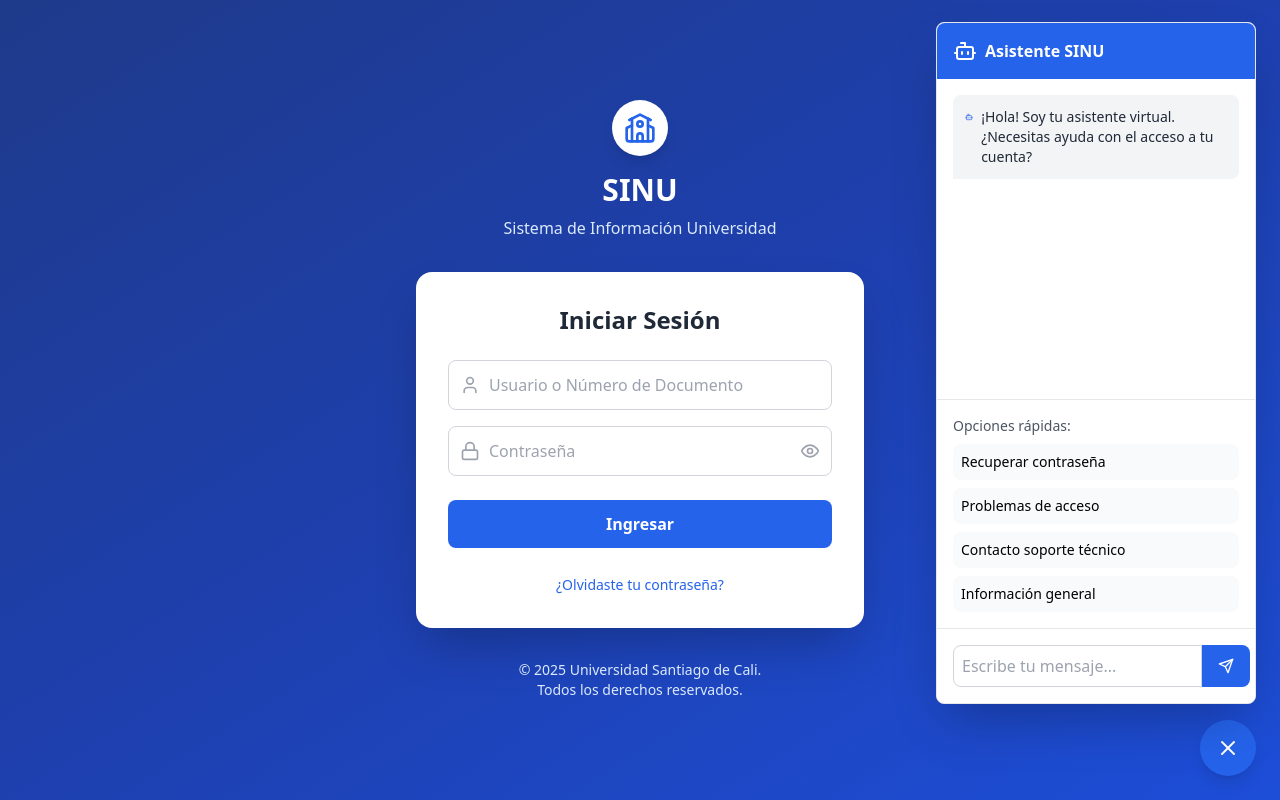
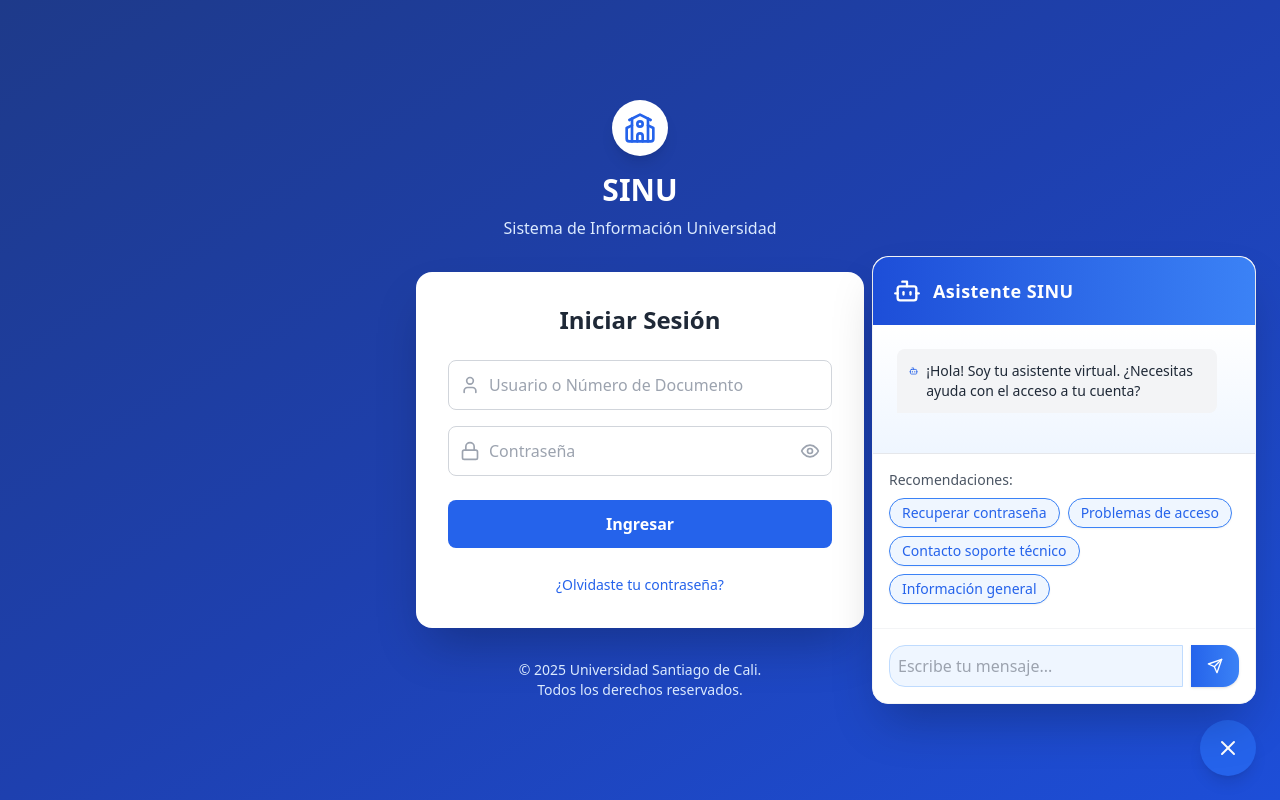
Before and after one commit to TheRainHermit/UniBots, a React (Vite) app in the folder chatbot_frontend/: page / in a window 1280 px wide. Both pictures are taken after a click on the button 1228 px from the left and 748 px from the top of the page. Built offline with nearby package versions, Linux system fonts and the light colour scheme.

Commit message:
Datos Chatbot

```diff
--- a/chatbot_frontend/src/components/Chatbot.tsx
+++ b/chatbot_frontend/src/components/Chatbot.tsx
@@ -31,6 +31,8 @@
   ]);
   const [inputMessage, setInputMessage] = useState('');
   const [awaitingMateria, setAwaitingMateria] = useState(false);
+  const [showRecommendations, setShowRecommendations] = useState(true);
+  const [inactivityTimer, setInactivityTimer] = useState<any>(null);
 
   const loginOptions = [
     'Recuperar contraseña',
@@ -54,21 +56,23 @@
 
   const currentOptions = isAuthenticated ? dashboardOptions : loginOptions;
 
-  const handleSendMessage = () => {
-    if (!inputMessage.trim()) return;
+  const handleSendMessage = (customMessage?: string) => {
+    const messageToSend = customMessage || inputMessage;
+    if (!messageToSend.trim()) return;
     const newMessage = {
       id: messages.length + 1,
       type: 'user',
-      content: inputMessage
+      content: messageToSend
     };
     setMessages([...messages, newMessage]);
     setInputMessage('');
+    setShowRecommendations(false);
 
     setTimeout(() => {
       // Si el bot está esperando una materia
       if (awaitingMateria) {
         // Normalizar input y materias para comparar sin tildes ni mayúsculas
-        const normalizedInput = normalizeText(inputMessage);
+        const normalizedInput = normalizeText(messageToSend);
         const materia = materias.find(m => normalizedInput.includes(normalizeText(m)));
         if (materia) {
           // Buscar info de la materia usando comparación normalizada
@@ -101,11 +105,11 @@
       const botResponse = {
         id: messages.length + 2,
         type: 'bot',
-        content: generateBotResponse(inputMessage)
+        content: generateBotResponse(messageToSend)
       };
       setMessages(prev => [...prev, botResponse]);
       // Si la respuesta es la de horarios, preguntar por materia después de 2 segundos
-      if (inputMessage.toLowerCase().includes('horario')) {
+      if (messageToSend.toLowerCase().includes('horario')) {
         setTimeout(() => {
           setMessages(prev => [...prev, {
             id: prev.length + 3,
@@ -115,6 +119,7 @@
           setAwaitingMateria(true);
         }, 2000);
       }
+      // Las recomendaciones no se muestran automáticamente tras cada respuesta
     }, 1000);
   };
 
@@ -136,8 +141,8 @@
   };
 
   const handleOptionClick = (option: string) => {
-    handleSendMessage();
-    setInputMessage(option);
+    setShowRecommendations(false);
+    handleSendMessage(option);
   };
 
   const navigate = useNavigate();
@@ -172,6 +177,17 @@
     };
   }, [isOpen, navigate]);
 
+  // Mostrar recomendaciones tras inactividad
+  useEffect(() => {
+    if (!isOpen) return;
+    if (inactivityTimer) clearTimeout(inactivityTimer);
+    const timer = setTimeout(() => {
+      setShowRecommendations(true);
+    }, 60000); // 60 segundos
+    setInactivityTimer(timer);
+    return () => clearTimeout(timer);
+  }, [messages, isOpen]);
+
   return (
     <>
       {/* Chatbot Toggle Button */}
@@ -184,17 +200,17 @@
 
       {/* Chatbot Window */}
       {isOpen && (
-        <div className="fixed bottom-24 right-6 w-80 bg-white rounded-lg shadow-2xl border border-gray-200 z-50">
+        <div className="fixed bottom-24 right-6 w-96 max-h-[80vh] bg-white rounded-2xl shadow-2xl border border-gray-100 z-50 animate-fade-in flex flex-col">
           {/* Header */}
-          <div className="bg-blue-600 text-white p-4 rounded-t-lg">
+          <div className="bg-gradient-to-r from-blue-700 to-blue-500 text-white p-5 rounded-t-2xl shadow-md">
             <div className="flex items-center">
-              <Bot className="w-6 h-6 mr-2" />
-              <h3 className="font-semibold">Asistente SINU</h3>
+              <Bot className="w-7 h-7 mr-3" />
+              <h3 className="font-bold text-lg tracking-wide">Asistente SINU</h3>
             </div>
           </div>
 
           {/* Messages */}
-          <div className="h-80 overflow-y-auto p-4 space-y-4 chatbot-messages">
+          <div className="flex-1 min-h-0 overflow-y-auto p-6 space-y-4 chatbot-messages bg-gradient-to-b from-white to-blue-50">
             {messages.map((message) => (
               <div
                 key={message.id}
@@ -226,35 +242,47 @@
           </div>
 
           {/* Quick Options */}
+          {showRecommendations && (
             <div className="p-4 border-t border-gray-200">
-            <p className="text-sm text-gray-600 mb-2">Opciones rápidas:</p>
-            <div className="grid grid-cols-1 gap-2">
+              <p className="text-sm text-gray-600 mb-2">Recomendaciones:</p>
+              <div className="flex flex-wrap gap-2 mb-2">
                 {currentOptions.slice(0, 4).map((option, index) => (
                   <button
                     key={index}
                     onClick={() => handleOptionClick(option)}
-                  className="text-left p-2 text-sm bg-gray-50 hover:bg-gray-100 rounded-lg transition-colors"
+                    className="px-3 py-1 text-sm rounded-full border border-blue-500 text-blue-600 bg-blue-50 hover:bg-blue-100 transition-colors shadow-sm focus:outline-none focus:ring-2 focus:ring-blue-400"
                   >
                     {option}
                   </button>
                 ))}
               </div>
             </div>
+          )}
+          {!showRecommendations && (
+            <div className="p-2 flex justify-center">
+              <button
+                onClick={() => setShowRecommendations(true)}
+                className="text-xs px-3 py-1 rounded-full border border-blue-400 text-blue-500 bg-blue-50 hover:bg-blue-100 transition-colors shadow-sm"
+              >
+                Nueva consulta
+              </button>
+            </div>
+          )}
 
           {/* Input */}
-          <div className="p-4 border-t border-gray-200">
-            <div className="flex">
+          <div className="p-4 border-t border-gray-100 bg-white rounded-b-2xl">
+            <div className="flex gap-2">
               <input
                 type="text"
                 value={inputMessage}
                 onChange={(e) => setInputMessage(e.target.value)}
-                onKeyPress={(e) => e.key === 'Enter' && handleSendMessage()}
+                onKeyDown={(e) => e.key === 'Enter' && handleSendMessage()}
                 placeholder="Escribe tu mensaje..."
-                className="flex-1 p-2 border border-gray-300 rounded-l-lg focus:outline-none focus:ring-2 focus:ring-blue-500"
+                className="flex-1 p-2 border border-blue-200 rounded-l-2xl focus:outline-none focus:ring-2 focus:ring-blue-400 bg-blue-50"
               />
               <button
-                onClick={handleSendMessage}
-                className="bg-blue-600 text-white px-4 py-2 rounded-r-lg hover:bg-blue-700 transition-colors"
+                onClick={() => handleSendMessage()}
+                className="bg-gradient-to-r from-blue-600 to-blue-500 text-white px-4 py-2 rounded-r-2xl hover:from-blue-700 hover:to-blue-600 transition-colors shadow"
               >
                 <Send className="w-4 h-4" />
               </button>
```
Lines whose indentation alone changed are shown as unchanged.
